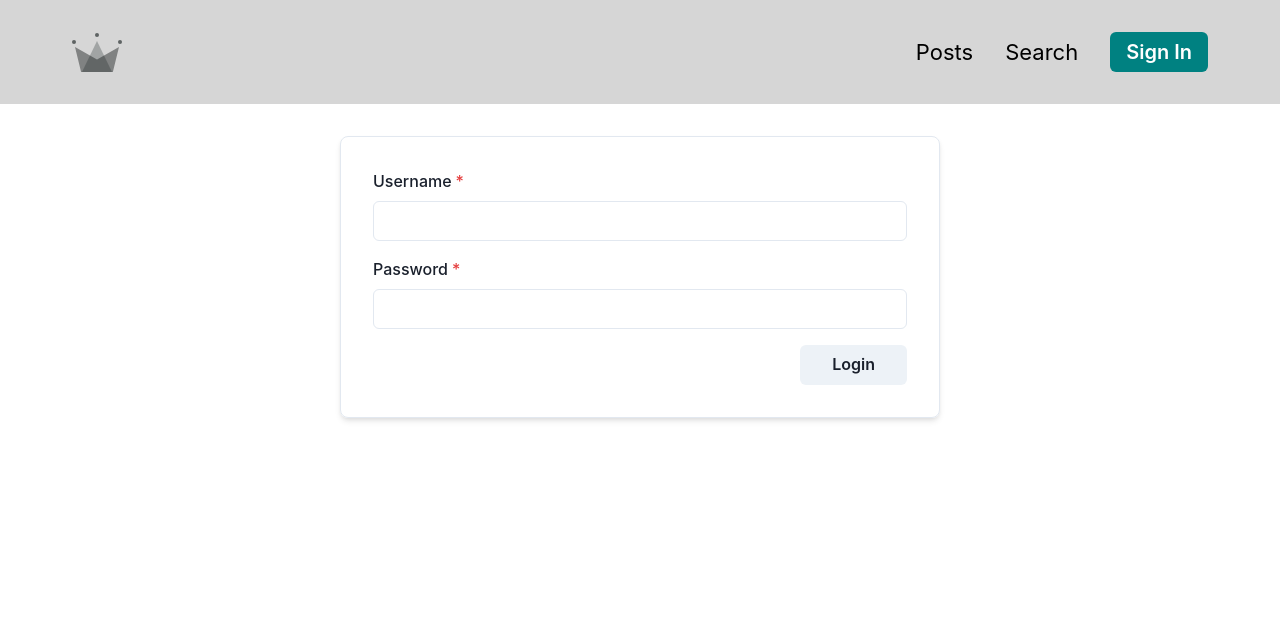
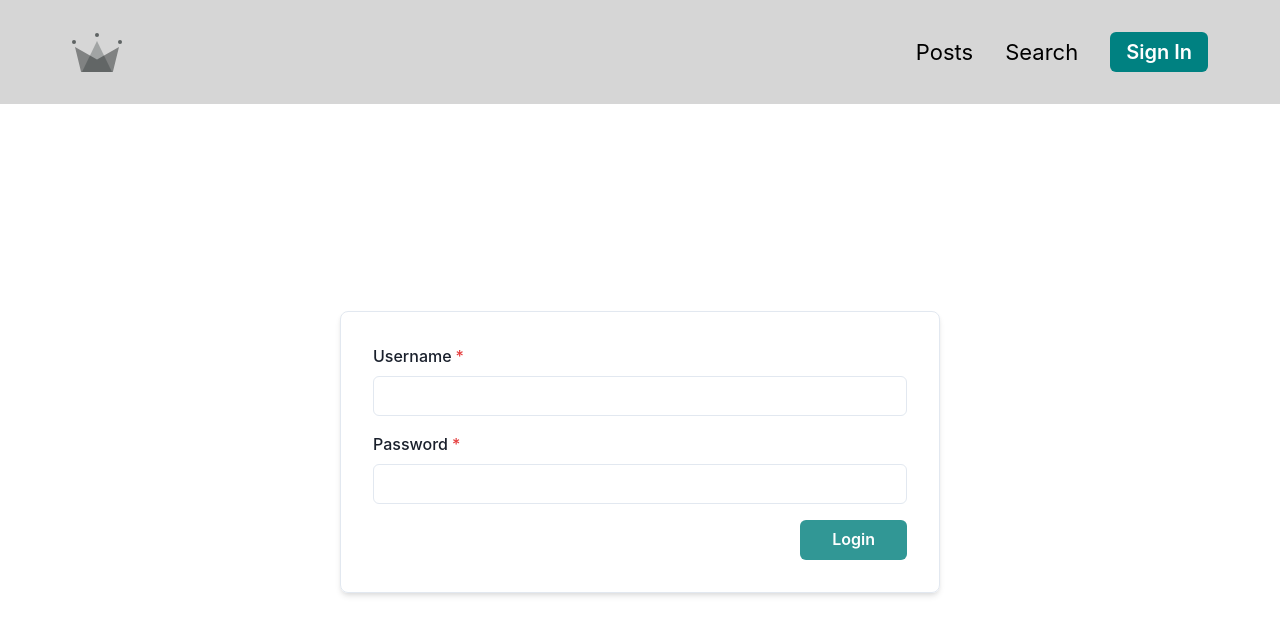
Before and after one commit to Goddo-ro/blog, a React (Vite) app: page /login in a window 1280 px wide. Shown: the top 634 px of the page. Built offline with nearby package versions, Linux system fonts and the light colour scheme.

Commit message:
center form and change login button color

```diff
--- a/src/App.tsx
+++ b/src/App.tsx
@@ -1,15 +1,21 @@
 import AppRouter from "./components/AppRouter.tsx";
 import Navbar from "./components/Navbar.tsx";
-import {ChakraProvider} from "@chakra-ui/react";
+import {Box, ChakraProvider} from "@chakra-ui/react";
 import Container from "./components/Container.tsx";
 
 function App() {
   return (
       <ChakraProvider>
-        <Navbar/>
-        <Container>
-            <AppRouter/>
-        </Container>
+          <Box
+              display="flex"
+              flexDirection="column"
+              minHeight="100vh"
+          >
+            <Navbar/>
+            <Container>
+                <AppRouter/>
+            </Container>
+          </Box>
       </ChakraProvider>
   )
 }
--- a/src/components/Container.tsx
+++ b/src/components/Container.tsx
@@ -9,8 +9,12 @@ export default function Container({children}: ContainerProps) {
     return (
         <Box
             mx={"auto"}
+            width="100%"
             maxW={1200}
             p={8}
+            flex={1}
+            display="flex"
+            flexDirection="column"
         >
             {children}
         </Box>
--- a/src/components/LoginForm.tsx
+++ b/src/components/LoginForm.tsx
@@ -24,8 +24,15 @@ export default function LoginForm() {
 
     return (
         <Box
+            width="100%"
+            flex="1"
+            display="flex"
+            alignItems="center"
+            justifyContent="center"
+        >
+            <Box
+                width="100%"
                 maxW={600}
-            mx="auto"
                 p={8}
                 borderWidth={1}
                 borderRadius={8}
@@ -54,11 +61,12 @@ export default function LoginForm() {
                     }
                 </FormControl>
                 <Button
+                    colorScheme='teal'
                     ml={"auto"}
                     px={8}
                     onClick={handleLogin}
                 >Login</Button>
             </Box>
-
+        </Box>
     )
 }
```
Lines whose indentation alone changed are shown as unchanged.
